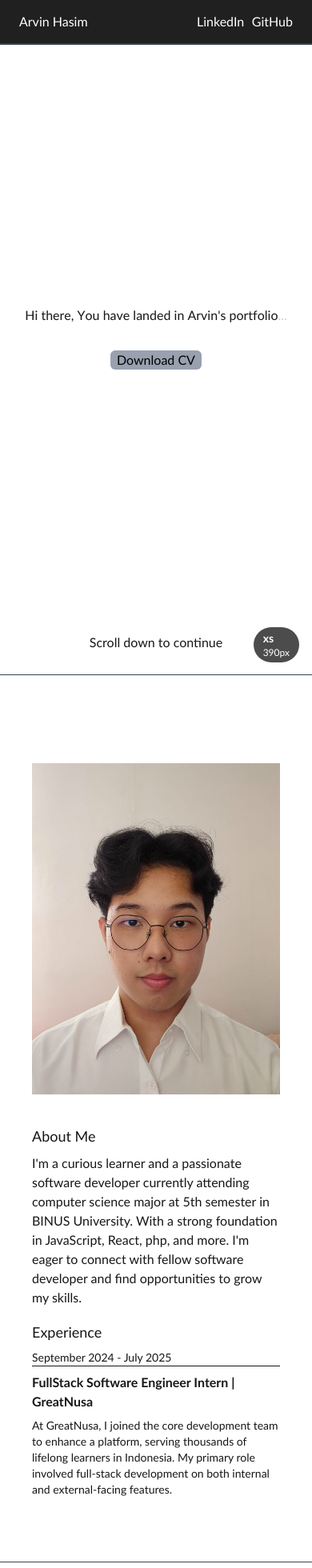
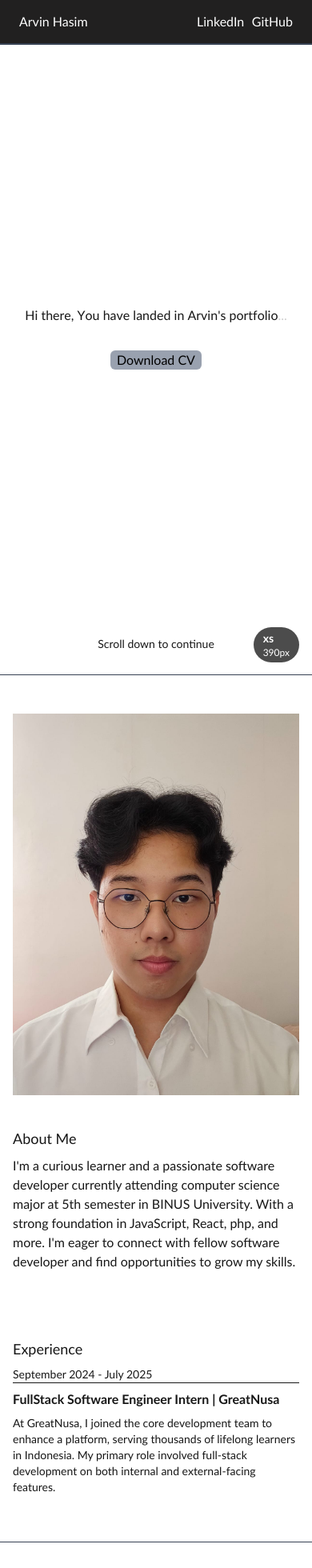
Before and after one commit to Xionnnn/Portfolio, a Next.js app: page / in a window 390 px wide. Shown: the top 1960 px of the page at 80% size. Built offline with nearby package versions, Linux system fonts and the light colour scheme.

Commit message:
#fix mobile layout

```diff
--- a/src/app/page.tsx
+++ b/src/app/page.tsx
@@ -55,10 +55,10 @@ export default function Main() {
 
   return (
     <div>
-      <div className="h-screen w-screen flex flex-col justify-center items-center border-b-1 border-gray-700">
+      <div className="min-h-screen w-full flex flex-col justify-center items-center border-b border-gray-700 px-4">
         <Hero HeroText="Hi there, You have landed in Arvin's portfolio" />
         <motion.div
-          className="absolute bottom-5"
+          className="absolute bottom-5 left-1/2 -translate-x-1/2 text-sm md:text-base px-2"
           animate={{ y: [0, -8] }}
           transition={{
             type: "spring",
@@ -74,7 +74,7 @@ export default function Main() {
         </motion.div>
       </div>
       {/* About me, Experience */}
-      <div className="grid grid-cols-4 grid-rows-4 md:grid-cols-8 md:grid-rows-8 px-10 xl:px-50 py-20 gap-x-12 border-b-1 border-gray-700">
+      <div className="grid grid-cols-4 grid-rows-4 md:grid-cols-8 md:grid-rows-8 px-4 md:px-10 xl:px-16 py-12 md:py-20 gap-x-6 md:gap-x-12 gap-y-8 border-b border-gray-700">
         {/* About me */}
         <motion.div
           className="col-span-4 row-span-2 md:col-span-2 md:row-span-8 overflow-hidden self-center"
@@ -129,7 +129,7 @@ export default function Main() {
         </motion.div>
       </div>
       {/* Feature Highlight */}
-      <div className="grid grid-cols-4 grid-rows-4 md:grid-cols-8 md:grid-rows-8 xl:grid-cols-12 xl:grid-rows-12 px-10 xl:px-50 py-20 md:gap-y-10 xl:gap-y-15 gap-x-12">
+      <div className="grid grid-cols-4 grid-rows-4 md:grid-cols-8 md:grid-rows-8 xl:grid-cols-12 xl:grid-rows-12 px-4 md:px-10 xl:px-16 py-12 md:py-20 md:gap-y-10 xl:gap-y-16 gap-x-6 md:gap-x-12 gap-y-8">
         <ProjectCard
           imageSrc="./greatnusa.png"
           title="GreatNusa | Main Website (Greatnusa.com)"
--- a/src/component/projectCard/index.tsx
+++ b/src/component/projectCard/index.tsx
@@ -103,7 +103,7 @@ export default function ProjectCard({
         viewport={{ once: true }}
         className="col-span-4 row-span-1 md:row-span-2 xl:col-span-7 xl:row-span-4 mt-4 md:self-center"
       >
-        <div className="text:sm xl:text-lg">{title}</div>
+        <div className="text-sm xl:text-lg">{title}</div>
         <div className="text-md xl:text-2xl mt-2">{description}</div>
       </motion.div>
       <Dialog
```
